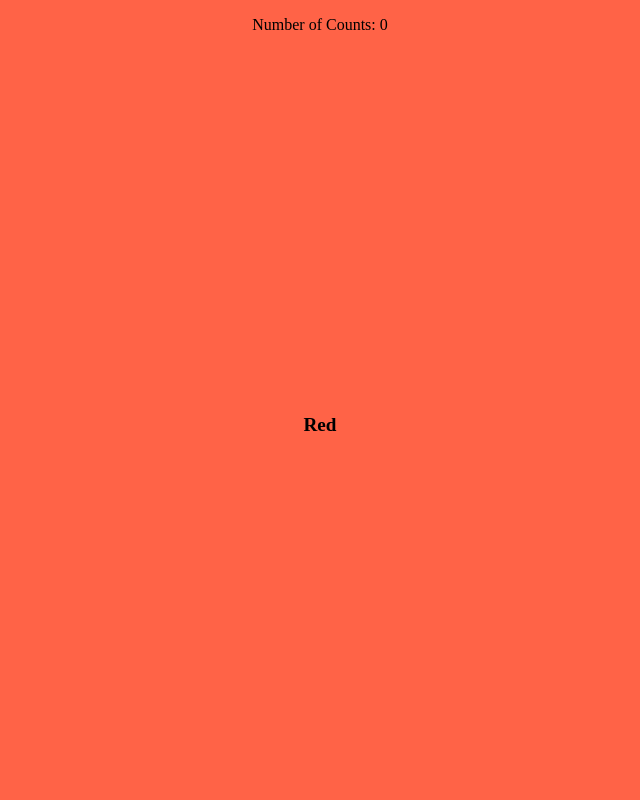
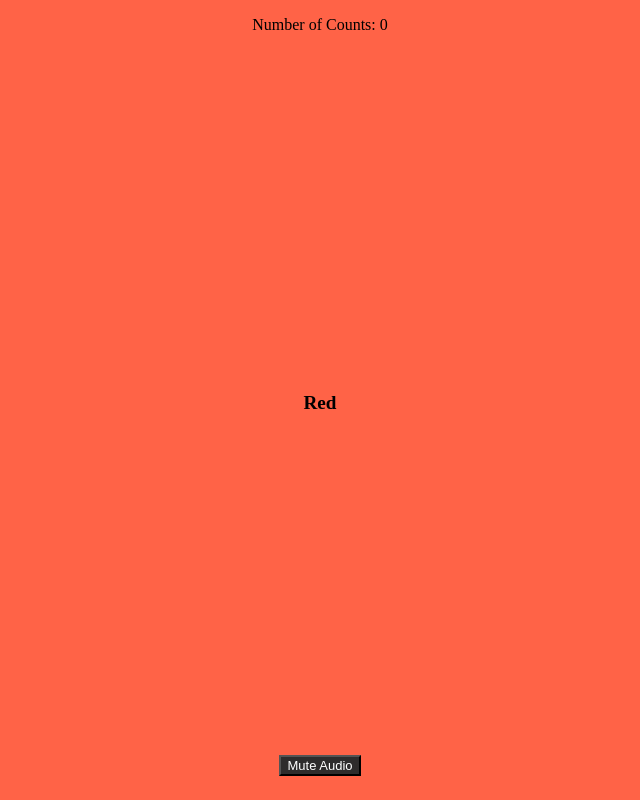
Before and after one commit to zarzar47/AudioSyncTool, a plain HTML site: page index.html in a window 1280 px wide. Shown: the whole page, without its empty margins (320-960 px from the left). Drawn offline with Linux system fonts and the light colour scheme.

Commit message:
Mute button

```diff
--- a/index.html
+++ b/index.html
@@ -17,6 +17,7 @@
             </audio>
             <audio id= "green-audio" src="Audio/green.mp3" type = "audio/mpeg"></audio>
         </div>
+        <button id = "mutebtn" onclick="changeVol()">Mute Audio</button>
     </div>
     <script src ="index.js"></script>
 </body>
--- a/index.js
+++ b/index.js
@@ -1,10 +1,10 @@
 const colors = ['Tomato','DodgerBlue','MediumSeaGreen'];
 const colorsName = ['Red','Blue','Green'];
-const audio = []
 let index = 0;
 const text = document.getElementById('text');
 const clicks = document.getElementById('clicks');
 let clicksNum = 0;
+let volume = 1;
 
 text.addEventListener('click', function colorChange(){
     index = (index+1)%colors.length;
@@ -16,7 +16,7 @@ text.addEventListener('click', function colorChange(){
 })
 
 function speakColor(color){
-    var audio = null;
+    var audio = new Audio();
     switch(color){
         case 'Red':
             audio = document.getElementById('red-audio');
@@ -29,7 +29,18 @@ function speakColor(color){
             break;
         default:
     }
-
+    audio.volume = volume;
     if (audio != null)
         audio.play();
 }
+
+function changeVol(){
+    if (volume==1){
+        volume=0;
+        document.getElementById("mutebtn").innerHTML = "Unmute Audio";
+    }
+    else {
+        document.getElementById("mutebtn").innerHTML = "Mute Audio";
+        volume=1;
+    }
+}
--- a/styles.css
+++ b/styles.css
@@ -21,3 +21,13 @@ body {
 #audios{
     display: none;
 }
+
+#mutebtn {
+    margin-left: auto;
+    margin-right: auto;
+    margin-bottom: 3vh;
+    background-color: rgb(46, 44, 44);
+    color: white;
+    font-weight: lighter;
+    font-size: small;
+}
```
